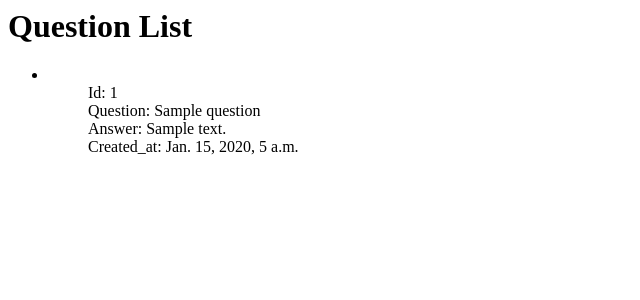
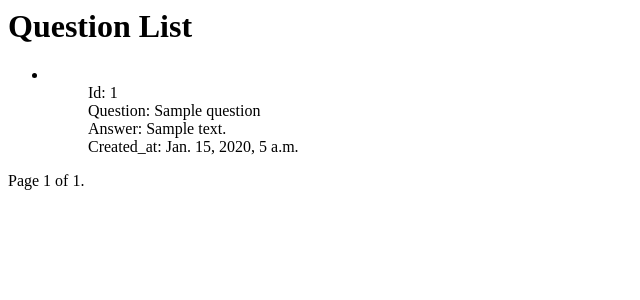
Before and after one commit to Wenjun-Mao/siads699, a Django app: page /example2_list/ in a window 1280 px wide. Shown: the top 300 px of the page, without its empty margins (0-640 px from the left). Run offline with Django 4.2, Linux system fonts and the light colour scheme; tables that the repository leaves empty hold one stand-in row (values such as "Sample post").

Commit message:
{% empty %} in listview template

```diff
--- a/siads699/example2/templates/example2/question_list.html
+++ b/siads699/example2/templates/example2/question_list.html
@@ -1,17 +1,34 @@
 <h1>Question List</h1>
 <p>
-{% if question_list %}
 <ul>
-  {% for question in question_list %}
+  {% for question in page_obj %}
     <li>
       <ul>Id: {{ question.id }} </ul>
       <ul>Question: {{ question.question }}</ul>
       <ul>Answer: {{ question.answer }}</ul>
       <ul>Created_at: {{ question.created_at }}</ul>
     </li>
+  {% empty %}
+    <li>There are no questions in the database.</li>
   {% endfor %}
 </ul>
-{% else %}
-  <p>There are no questions in the database.</p>
-{% endif %}
 </p>
+
+
+<div class="pagination">
+    <span class="step-links">
+        {% if page_obj.has_previous %}
+            <a href="?page=1">&laquo; first</a>
+            <a href="?page={{ page_obj.previous_page_number }}">previous</a>
+        {% endif %}
+
+        <span class="current">
+            Page {{ page_obj.number }} of {{ page_obj.paginator.num_pages }}.
+        </span>
+
+        {% if page_obj.has_next %}
+            <a href="?page={{ page_obj.next_page_number }}">next</a>
+            <a href="?page={{ page_obj.paginator.num_pages }}">last &raquo;</a>
+        {% endif %}
+    </span>
+</div>
--- a/siads699/example2/views.py
+++ b/siads699/example2/views.py
@@ -56,9 +56,8 @@ class InitialView(View):
 
         return redirect(request.path)
 
-        return render(request, self.template_name, ctx)
-
 
 
 class QuestionListView(generic.ListView):
     model = Question
+    paginate_by = 2
```
Also changed, not shown: siads699/example2/migrations/0001_initial.py (added).
